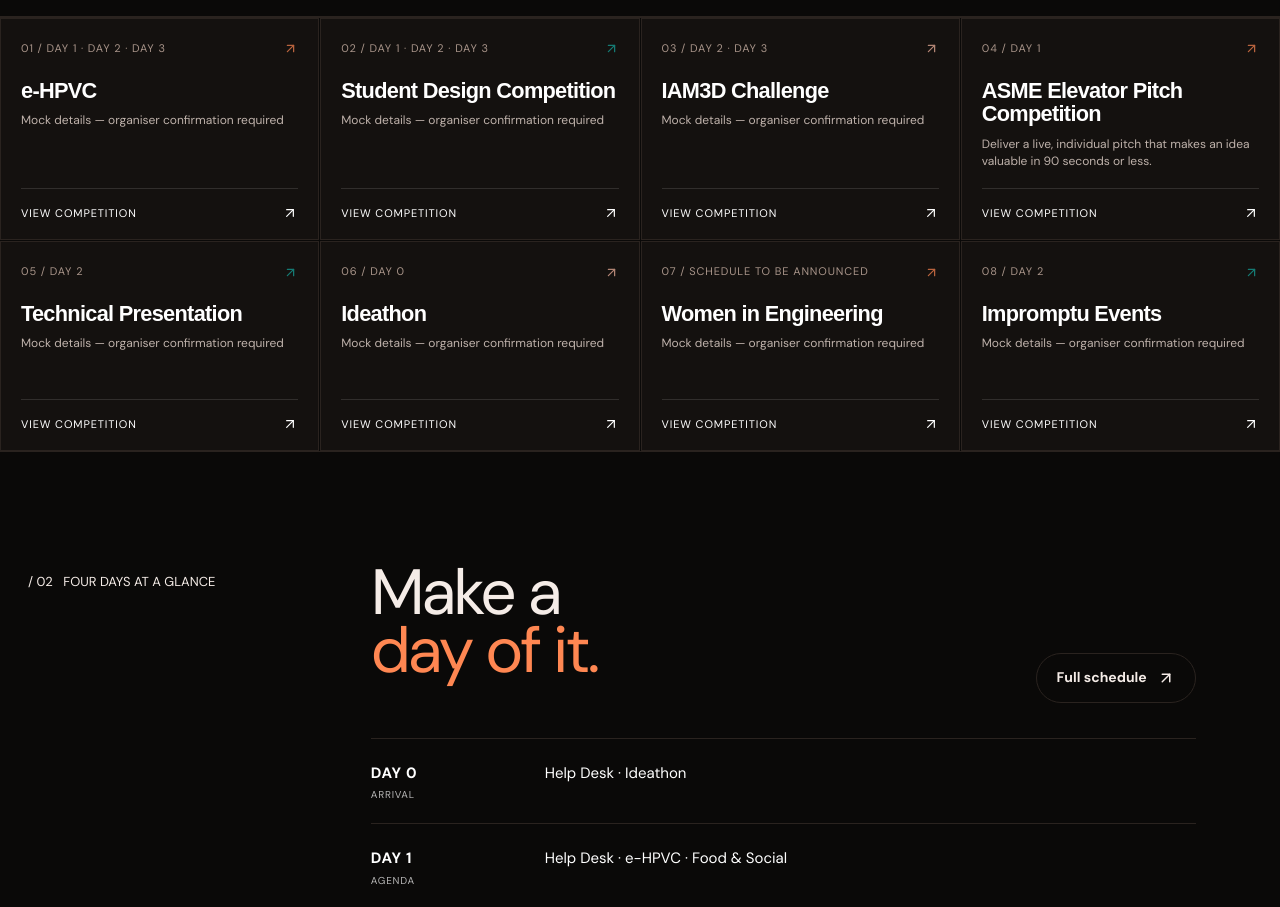
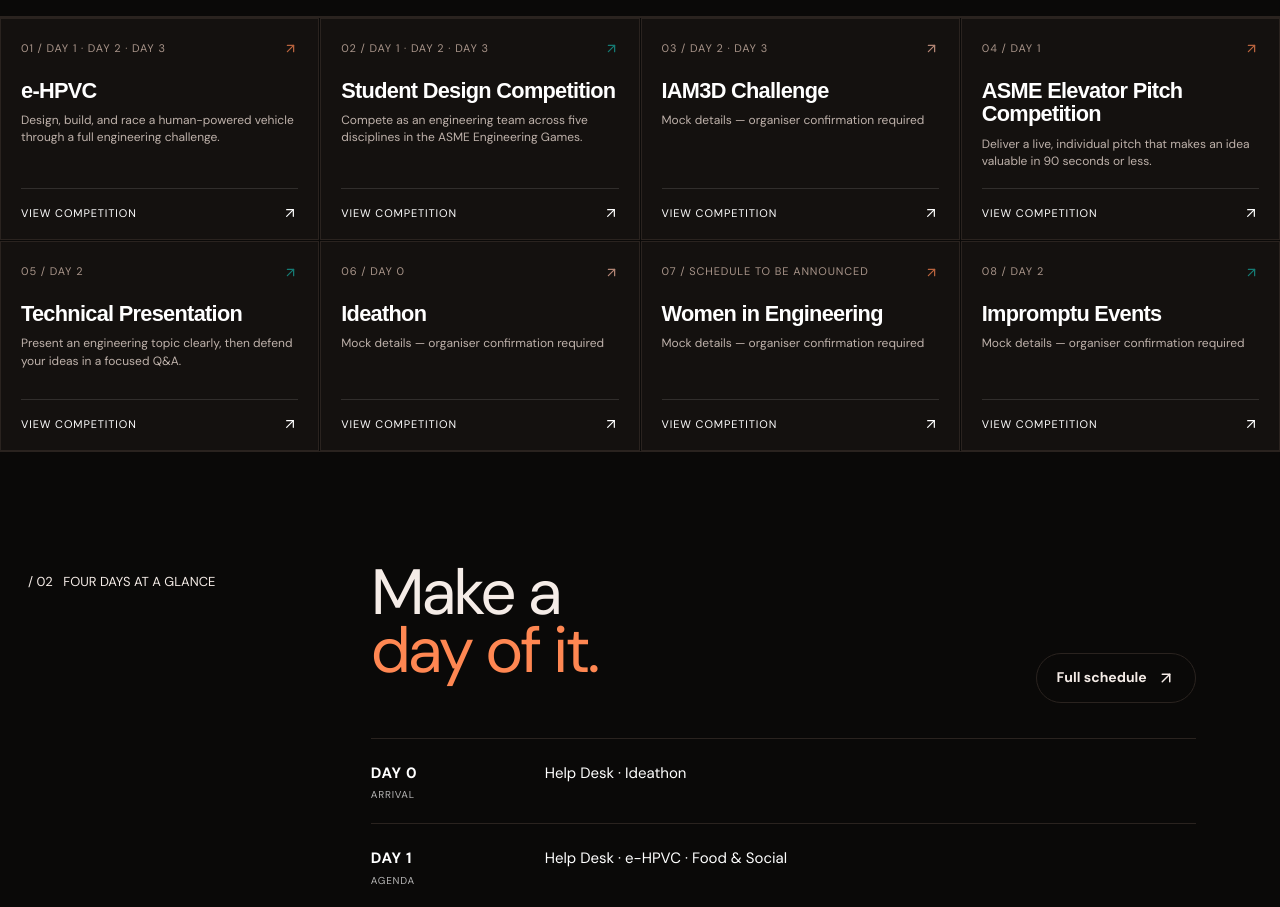
Before and after one commit to HariHere1/efxsjcet, a React (Vite) app: page / in a window 1280 px wide. Shown: the part 2069-2976 px from the top of the page. Built offline with nearby package versions, Linux system fonts and the light colour scheme.

Commit message:
Added rulebooks for all and changed design

```diff
--- a/src/data/events.ts
+++ b/src/data/events.ts
@@ -26,6 +26,8 @@
   slots: EventSlot[];
   rulesLink: string;
   ruleHighlights?: string[];
+  ruleBadges?: string[];
+  rulesSource?: string;
   contact: string;
 };
 
@@ -34,17 +36,24 @@
   '../rulebooks/AY26-27 ASME Elevator Pitch Competition Rules FINAL - August 3 2026 (1).pdf',
   import.meta.url
 ).href;
+const ehpvcRulesPdf = new URL('../rulebooks/AY26-27 ASME eHPVC Rules FINAL_August 2026.pdf', import.meta.url).href;
+const sdcRulesPdf = new URL('../rulebooks/CY27 ASME SDC Rules FINAL_August 2026.pdf', import.meta.url).href;
+const technicalPresentationRulesPdf = new URL(
+  '../rulebooks/AY26-27 ASME Technical Presentation Competition Rules_FINAL_ August 3 2026 (1).pdf',
+  import.meta.url
+).href;
 
 export const events: Event[] = [
   {
     id: 'e-hpvc',
     name: 'e-HPVC',
     category: 'Competition',
-    plainEnglishLine: detailsToBeConfirmed,
-    whoItsFor: detailsToBeConfirmed,
-    teamSize: detailsToBeConfirmed,
-    eligibility: detailsToBeConfirmed,
-    fee: detailsToBeConfirmed,
+    plainEnglishLine: 'Design, build, and race a human-powered vehicle through a full engineering challenge.',
+    whoItsFor: 'Teams from any college or university worldwide, including community colleges.',
+    teamSize: 'Team',
+    eligibility:
+      'All team members must be students at their institution. The captain must be enrolled in engineering. Current students and those who graduated no earlier than one year before the competition may participate.',
+    fee: 'Any e-HPVC fee is published by the local EFx event.',
     days: ['day1', 'day2', 'day3'],
     slots: [
       { day: 'day1', time: '10:00 AM – 1:30 PM', title: 'e-HPVC Design Presentation' },
@@ -52,18 +61,28 @@
       { day: 'day2', time: '1:00 PM – 6:00 PM', title: 'Drag Race' },
       { day: 'day3', time: '9:30 AM – 12:00 PM', title: 'Endurance Race' },
     ],
-    rulesLink: detailsToBeConfirmed,
-    contact: detailsToBeConfirmed,
+    rulesLink: ehpvcRulesPdf,
+    ruleBadges: ['Team challenge', 'Vehicle design', 'Day 1–3'],
+    ruleHighlights: [
+      'Teams may enter from any college or university worldwide, including community colleges.',
+      'Every team member must be enrolled at the represented school; the captain must study engineering.',
+      'Complete local EFx and e-HPVC registration at least 60 days before the competition.',
+      'Each competitor may register and compete on only one team.',
+      'Vehicles are evaluated through design, safety, drag, and endurance elements of the challenge.',
+    ],
+    rulesSource: 'Official ASME AY26–27 e-HPVC rules · August 2026',
+    contact: 'efests@asme.org',
   },
   {
     id: 'student-design-competition',
     name: 'Student Design Competition',
     category: 'Competition',
-    plainEnglishLine: detailsToBeConfirmed,
-    whoItsFor: detailsToBeConfirmed,
-    teamSize: detailsToBeConfirmed,
-    eligibility: detailsToBeConfirmed,
-    fee: detailsToBeConfirmed,
+    plainEnglishLine: 'Compete as an engineering team across five disciplines in the ASME Engineering Games.',
+    whoItsFor: 'Undergraduate engineering students who are current ASME Student Members.',
+    teamSize: 'Any number of members',
+    eligibility:
+      'Every team member must be an undergraduate engineering student and a current ASME Student Member. Community-college and associate-degree students who have not completed undergraduate coursework are eligible.',
+    fee: 'Local EFx registration fee applies.',
     days: ['day1', 'day2', 'day3'],
     slots: [
       { day: 'day1', time: '3:30 PM – 6:00 PM', title: 'Student Design Competition' },
@@ -71,8 +90,17 @@
       { day: 'day2', time: '1:00 PM – 6:00 PM', title: 'Student Design Competition (session 2)' },
       { day: 'day3', time: '9:00 AM – 12:00 PM', title: 'Student Design Competition (final)' },
     ],
-    rulesLink: detailsToBeConfirmed,
-    contact: detailsToBeConfirmed,
+    rulesLink: sdcRulesPdf,
+    ruleBadges: ['Team challenge', '5 disciplines', 'Day 1–3'],
+    ruleHighlights: [
+      'Teams compete across five disciplines on one ASME Engineering Games platform.',
+      'A team may have any number of members.',
+      'Every member must be an undergraduate engineering student and current ASME Student Member.',
+      'Community-college and associate-degree students remain eligible until undergraduate coursework is complete.',
+      'Officials’ decisions and the official competition rules govern each run and result.',
+    ],
+    rulesSource: 'Official ASME CY2027 Student Design Competition rules · Version 1.0',
+    contact: 'efests@asme.org',
   },
   {
     id: 'iam3d-challenge',
@@ -107,6 +135,7 @@
       { day: 'day1', time: '3:30 PM – 6:00 PM', title: 'Elevator Pitch Competition' },
     ],
     rulesLink: elevatorPitchRulesPdf,
+    ruleBadges: ['90 sec', 'Individual', 'Day 1'],
     ruleHighlights: [
       'State your name, year of study, and college or university before starting.',
       'Present live in English or the host university’s designated local language.',
@@ -115,23 +144,34 @@
       'A pitch over 90 seconds receives a 20% score deduction.',
       'Judging covers introduction and pitch, challenge statement and content, grammar and clarity, presentation style, and timing.',
     ],
+    rulesSource: 'Official ASME AY26–27 rules · Revised August 3, 2026',
     contact: 'efests@asme.org',
   },
   {
     id: 'technical-presentation',
     name: 'Technical Presentation',
     category: 'Presentation',
-    plainEnglishLine: detailsToBeConfirmed,
-    whoItsFor: detailsToBeConfirmed,
-    teamSize: detailsToBeConfirmed,
-    eligibility: detailsToBeConfirmed,
-    fee: detailsToBeConfirmed,
+    plainEnglishLine: 'Present an engineering topic clearly, then defend your ideas in a focused Q&A.',
+    whoItsFor: 'Undergraduate engineering students who are current ASME Student Members.',
+    teamSize: 'Individual',
+    eligibility:
+      'The contestant must be an undergraduate engineering student who has not yet received a bachelor’s or equivalent engineering degree and is an ASME Student Member in good standing.',
+    fee: 'No separate competition fee; local ASME EFx registration is required.',
     days: ['day2'],
     slots: [
       { day: 'day2', time: '1:00 PM – 6:00 PM', title: 'Technical Presentation' },
     ],
-    rulesLink: detailsToBeConfirmed,
-    contact: detailsToBeConfirmed,
+    rulesLink: technicalPresentationRulesPdf,
+    ruleBadges: ['12 min + Q&A', 'Individual', 'Day 2'],
+    ruleHighlights: [
+      'Each competitor has up to 19 minutes: a 12-minute presentation followed by 7 minutes of Q&A.',
+      'The presentation must be an individual effort, even when it covers a group project.',
+      'Topics must address a technical, economic, environmental, or other engineering theme.',
+      'Visual aids are encouraged; embedded video may total no more than two minutes and cannot use recorded sound.',
+      'Advance registration is required and the presentation title must be provided.',
+    ],
+    rulesSource: 'Official ASME AY26–27 rules · Revised August 3, 2026',
+    contact: 'efests@asme.org',
   },
   {
     id: 'ideathon',
--- a/src/pages/EventsPage.tsx
+++ b/src/pages/EventsPage.tsx
@@ -137,11 +137,11 @@
           </a>
           <h1>{event.name}</h1>
           <p>{event.plainEnglishLine}</p>
-          {event.ruleHighlights?.length ? (
+          {event.ruleBadges?.length ? (
             <div className="detail-hero-badges" aria-label="Competition highlights">
-              <span><b>90 sec</b> pitch limit</span>
-              <span><b>Individual</b> entry</span>
-              <span><b>Day 1</b> live event</span>
+              {event.ruleBadges.map((badge) => (
+                <span key={badge}><b>{badge}</b></span>
+              ))}
             </div>
           ) : null}
         </div>
@@ -207,8 +207,8 @@
             >
               Read the full rule book <ArrowUpRight />
             </a>
-            {event.ruleHighlights?.length ? (
-              <p className="detail-source-note">Official ASME AY26–27 rules · Revised August 3, 2026</p>
+            {event.rulesSource ? (
+              <p className="detail-source-note">{event.rulesSource}</p>
             ) : null}
           </aside>
         </div>
```
Also changed, not shown: 6 other files (tests, documents, lock files or other folders).
